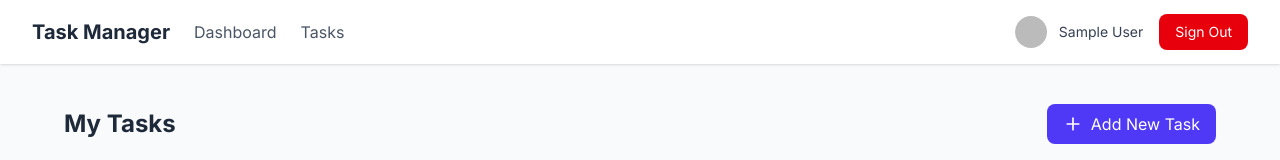
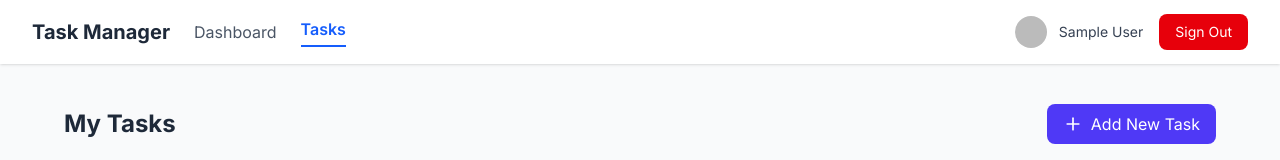
Before and after one commit to bablysingh2409/task-manager, a Next.js app: page /dashboard/tasks in a window 1280 px wide. Shown: the top 160 px of the page. Built offline with nearby package versions, Linux system fonts and the light colour scheme; no server answers; sample sign-in values are in the browser's storage.

Commit message:
highlighted the active link

```diff
--- a/app/dashboard/layout.jsx
+++ b/app/dashboard/layout.jsx
@@ -1,13 +1,14 @@
 "use client";
 
 import { useSession, signOut } from "next-auth/react";
-import { useRouter } from "next/navigation";
+import { useRouter, usePathname } from "next/navigation";
 import { useEffect } from "react";
 import Link from "next/link";
 
 export default function DashboardLayout({ children }) {
   const { data: session, status } = useSession();
   const router = useRouter();
+  const pathname = usePathname();
 
   useEffect(() => {
     if (status === "unauthenticated") {
@@ -25,6 +26,11 @@ export default function DashboardLayout({ children }) {
 
   if (!session) return null;
 
+  const linkClass = (path) =>
+    pathname === path
+      ? "text-blue-600 font-semibold border-b-2 border-blue-600 pb-1"
+      : "text-gray-600 hover:text-gray-900";
+
   return (
     <div className="min-h-screen bg-gray-50">
       <nav className="bg-white shadow-sm">
@@ -33,17 +39,14 @@ export default function DashboardLayout({ children }) {
             <div className="flex items-center gap-6">
               <h1 className="text-xl font-bold text-gray-800">Task Manager</h1>
 
-              {/* Links */}
-              <Link
-                href="/dashboard"
-                className="text-gray-600 hover:text-gray-900"
-              >
+              {/* Links with Active Highlight */}
+              <Link href="/dashboard" className={linkClass("/dashboard")}>
                 Dashboard
               </Link>
 
               <Link
                 href="/dashboard/tasks"
-                className="text-gray-600 hover:text-gray-900"
+                className={linkClass("/dashboard/tasks")}
               >
                 Tasks
               </Link>
--- a/app/dashboard/tasks/edit/[id]/page.jsx
+++ b/app/dashboard/tasks/edit/[id]/page.jsx
@@ -106,7 +106,7 @@ export default function EditTaskPage() {
   if (isCompleted) {
     return (
       <div className="min-h-screen bg-gray-50">
-        <main className="max-w-3xl mx-auto px-4 sm:px-6 lg:px-8 py-8">
+        <main className="max-w-3xl mx-auto px-4 sm:px-6 lg:px-8 py-2">
           <div className="bg-yellow-50 border border-yellow-200 rounded-lg p-8 text-center">
             <h2 className="text-2xl font-bold text-yellow-800 mb-4">
               Task is Completed
```
